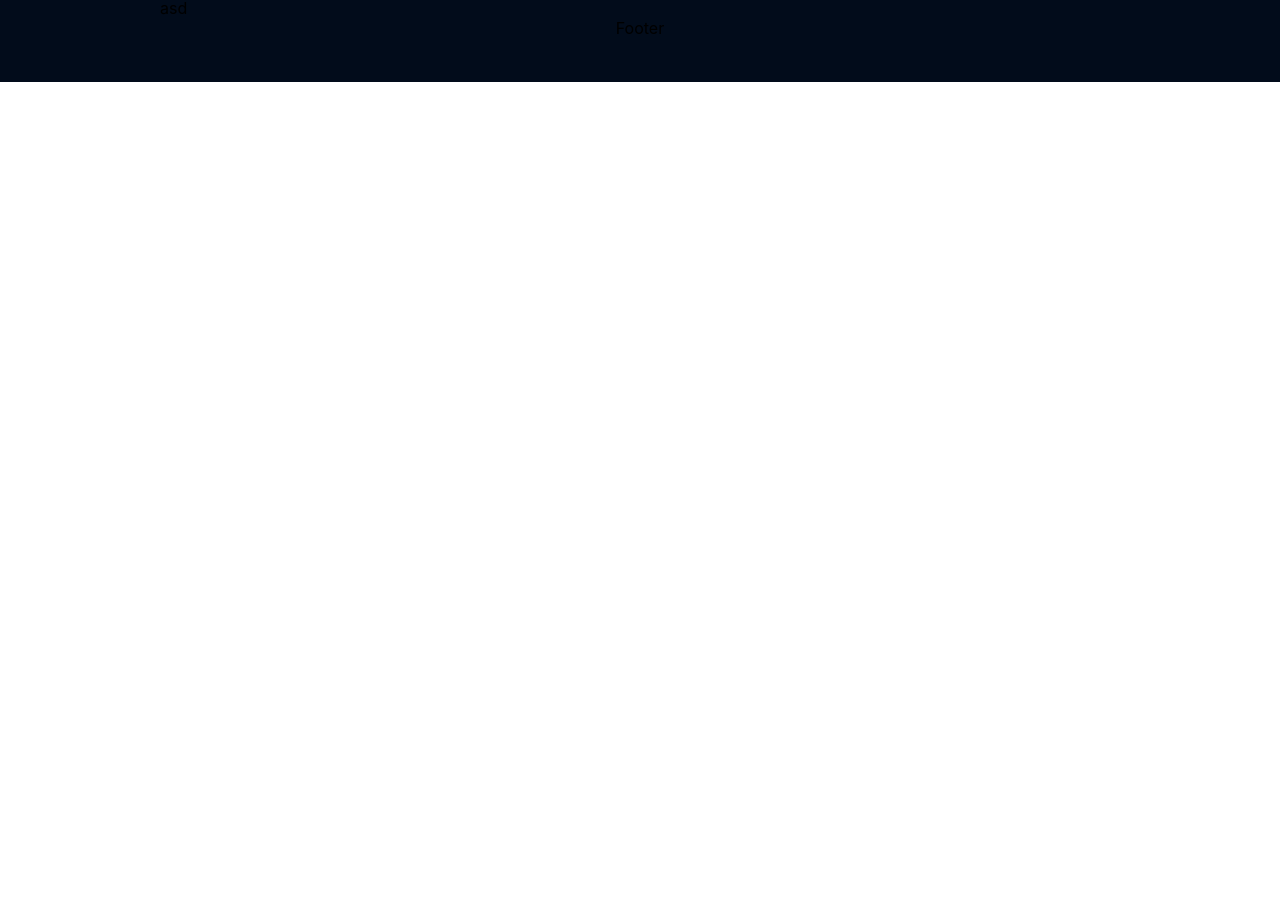
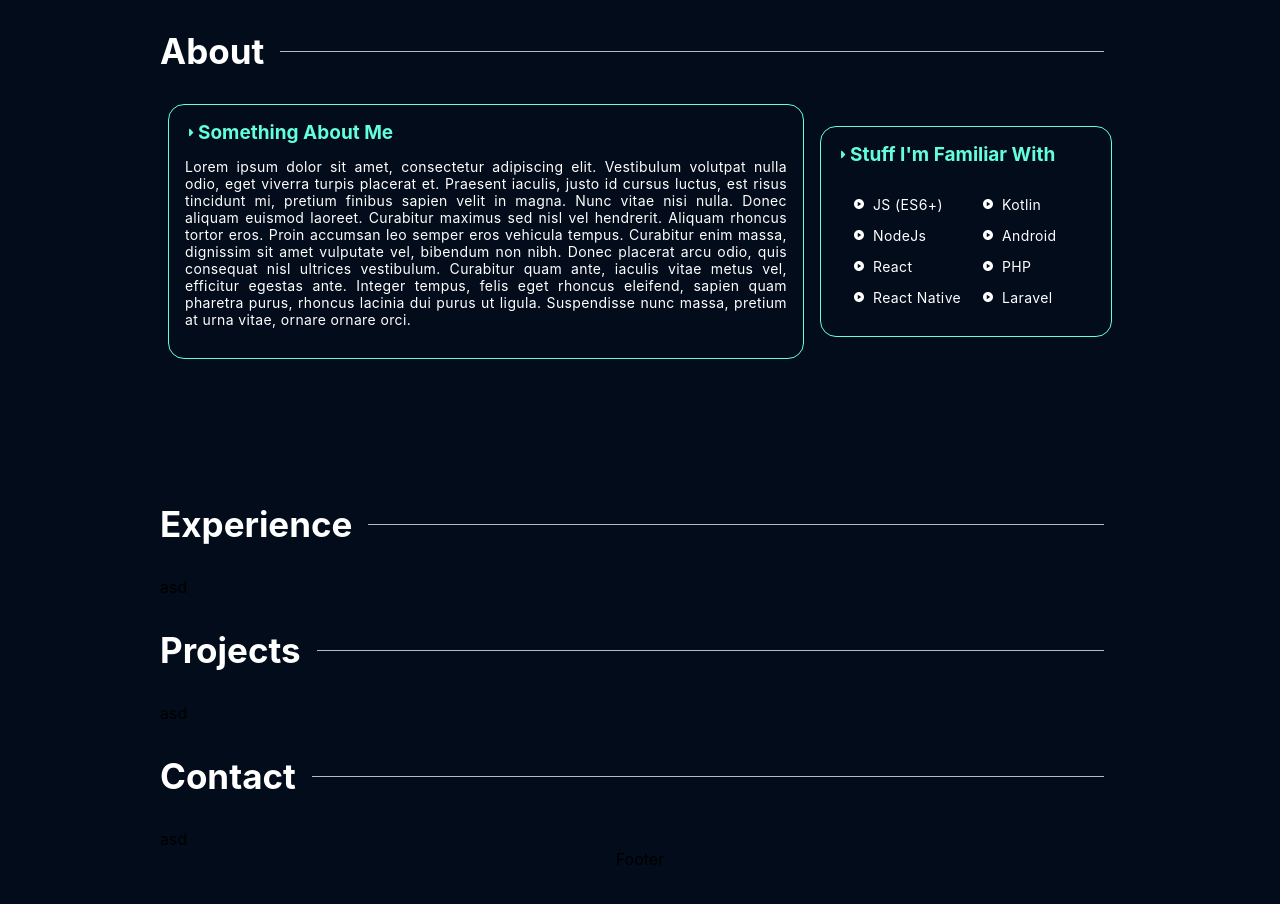
Before and after one commit to iampratik32/PersonalPortfolio, a React (Create React App) app: page / in a window 1280 px wide. Shown: the part 802-1706 px from the top of the page. Before the commit the page ends 884 px from the top, so only its background shows below. Built offline with nearby package versions, Linux system fonts and the light colour scheme; a web font is replaced by a local one.

Commit message:
About Designed

```diff
--- a/src/App.js
+++ b/src/App.js
@@ -1,28 +1,40 @@
-import { useState } from "react";
+import { useState, useRef } from "react";
 import { BannerContainer, Content, Main } from "./assets/styles";
+import About from "./components/About";
 import Banner from "./components/Banner";
+import Contact from "./components/Contact";
+import Experience from "./components/Experience";
 // import Container from "./components/Container";
 import Footer from "./components/Footer";
 import Header from "./components/Header";
+import Project from "./components/Project";
 import Sidebar from "./components/Sidebar";
 
 function App() {
 
   const [menuWidth, setMenuWidth] = useState('0px')
+  const aRef = useRef(null)
+  const eRef = useRef(null)
+  const pRef = useRef(null)
+  const cRef = useRef(null)
+  const allRefs = [aRef, eRef, pRef, cRef]
 
   const closeMenu = () => menuWidth !== '0px' ? setMenuWidth('0px') : undefined
 
   return (
     <Main menu={menuWidth !== '0px' ? true : false} onClick={closeMenu}>
-      <Header setMenuWidth={setMenuWidth} menuWidth={menuWidth} />
+      <Header allRefs={allRefs} setMenuWidth={setMenuWidth} menuWidth={menuWidth} />
       <BannerContainer>
         <Sidebar />
         <Content>
-          <Banner />
+          <Banner aRef={aRef} />
         </Content>
       </BannerContainer>
       <Content>
-        asd
+        <About aRef={aRef} />
+        <Experience eRef={eRef} />
+        <Project pRef={pRef} />
+        <Contact cRef={cRef} />
       </Content>
       <Footer />
     </Main>
--- a/src/assets/styles.js
+++ b/src/assets/styles.js
@@ -53,6 +53,7 @@ exports.HeaderMain = styled.div`
 
 exports.HeaderItem = styled.a`
     padding-left: 1rem;
+    cursor: pointer;
     padding-right: 1rem;
     color: ${colors.white};
     font-size: 16px;
@@ -84,6 +85,7 @@ exports.MenuSidebar = styled.div`
 
 exports.MenuSidebarItem = styled.a`
     padding: 20px;
+    cursor: pointer;
     width: 100%;
     font-family: 'Sedgwick Ave', cursive;
     text-decoration: none;
@@ -129,7 +131,9 @@ exports.VSpacer = styled.div`
 `
 
 exports.ParText = styled.p`
-    letter-spacing: 0.05cm;
+    text-align: justify;
+    text-justify: inter-word;
+    letter-spacing: ${props => props.spacing ? props.spacing : '0.05cm'};
     font-size: ${props => props.size ? props.size : '14px'};
     color: ${props => props.color ? props.color : colors.textColor};
 `
@@ -215,3 +219,60 @@ exports.Button = styled.span`
     padding-right: 1.5rem;
     color: ${colors.textColor};
 `
+
+exports.MainContainer = styled.div`
+    display: flex;
+    flex-direction: column;
+`
+
+exports.HLine = styled.div`
+    width: ${p => p.width ? p.width : '87px'};
+    align-self: center;
+    margin-left: 1rem;
+    margin-right: 1rem;
+    border-top: 0.1px solid ${colors.lineColor};
+`
+
+exports.TitleWrapper = styled.div`
+    display: flex;
+    padding-top: 1rem;
+    flex-direction: row;
+`
+
+exports.ContainerTitle = styled.span`
+    font-size: clamp(20px, 7vw, 35px);
+    font-weight: bolder;
+    text-align: justify;
+    text-justify: inter-word;
+    color: ${colors.white};
+`
+
+exports.ContainerWrapper = styled.div`
+    display: flex;
+    align-self: center;
+    width: ${p => p.width};
+    margin-left: 0.5rem;
+    margin-right: 0.5rem;
+    padding: 1rem;
+    border-radius: 1rem;
+    border: 1px solid ${colors.textColor};
+    flex-direction: column;
+    @media(max-width: ${maxWidth}){
+        width: 90%;
+        margin-top: 0.5rem;
+        margin-bottom: 0.5rem;
+    }
+`
+
+exports.RowWrapper = styled.div`
+    display: flex;
+    flex-direction: row;
+    @media(max-width: ${maxWidth}){
+        flex-direction: ${p=> p.dont ? 'row' : 'column'};
+    }
+`
+exports.ListWrapper = styled.div`
+    width: 50%;
+    margin-top: 1rem;
+    padding-left: 1rem;
+`
--- /dev/null
+++ b/src/components/About.js
@@ -0,0 +1,48 @@
+import React from 'react'
+import { ContainerWrapper, HeaderText, ListWrapper, MainContainer, ParText, RowWrapper, VSpacer } from '../assets/styles'
+import { colors } from '../config/theme'
+import ContainerTitle from './ContainerTitle'
+import { FaCaretRight } from 'react-icons/fa'
+import ListItem from './ListItem'
+
+function About({ aRef }) {
+    return (
+        <MainContainer>
+            <ContainerTitle title={'About'} pRef={aRef} />
+            <RowWrapper>
+                <ContainerWrapper width={'70%'}>
+                    <HeaderText size={'19px'}>
+                        <FaCaretRight size={13} />
+                        Something About Me
+                    </HeaderText>
+                    <ParText spacing={'0.01cm'} color={colors.white}>
+                        Lorem ipsum dolor sit amet, consectetur adipiscing elit. Vestibulum volutpat nulla odio, eget viverra turpis placerat et. Praesent iaculis, justo id cursus luctus, est risus tincidunt mi, pretium finibus sapien velit in magna. Nunc vitae nisi nulla. Donec aliquam euismod laoreet. Curabitur maximus sed nisl vel hendrerit. Aliquam rhoncus tortor eros. Proin accumsan leo semper eros vehicula tempus. Curabitur enim massa, dignissim sit amet vulputate vel, bibendum non nibh. Donec placerat arcu odio, quis consequat nisl ultrices vestibulum. Curabitur quam ante, iaculis vitae metus vel, efficitur egestas ante. Integer tempus, felis eget rhoncus eleifend, sapien quam pharetra purus, rhoncus lacinia dui purus ut ligula. Suspendisse nunc massa, pretium at urna vitae, ornare ornare orci.
+                    </ParText>
+                </ContainerWrapper>
+                <ContainerWrapper width={'30%'}>
+                    <HeaderText size={'19px'}>
+                        <FaCaretRight size={13} />
+                        Stuff I'm Familiar With
+                    </HeaderText>
+                    <RowWrapper dont>
+                        <ListWrapper>
+                            <ListItem text={'JS (ES6+)'} />
+                            <ListItem text={'NodeJs'} />
+                            <ListItem text={'React'} />
+                            <ListItem text={'React Native'} />
+                        </ListWrapper>
+                        <ListWrapper>
+                            <ListItem text={'Kotlin'} />
+                            <ListItem text={'Android'} />
+                            <ListItem text={'PHP'} />
+                            <ListItem text={'Laravel'} />
+                        </ListWrapper>
+                    </RowWrapper>
+                </ContainerWrapper>
+            </RowWrapper>
+            <VSpacer height={'7rem'}/>
+        </MainContainer>
+    )
+}
+
+export default About
--- a/src/components/Banner.js
+++ b/src/components/Banner.js
@@ -2,7 +2,10 @@ import React from 'react';
 import { HeaderText, BannerWrapper, ParText, VSpacer, Button } from '../assets/styles';
 import { colors } from '../config/theme';
 
-function Banner() {
+function Banner({ aRef }) {
+
+  const scrollDown = () => aRef.current.scrollIntoView({ behavior: 'smooth', block: 'start' })
+
   return (
     <BannerWrapper>
       <ParText>Hello! It's me,</ParText>
@@ -11,9 +14,9 @@ function Banner() {
       <VSpacer height={'0.5rem'} />
       <HeaderText color={colors.white} size={'clamp(40px, 7vw, 55px)'}>Some Wity Line :)</HeaderText>
       <VSpacer height={'1.2rem'} />
-      <ParText>I'm a Full Stack Developer That Specalizes in Android & <br/>Web Development. Currently I'm working at Innovate Tech.</ParText>
+      <ParText>I'm a Full Stack Developer That Specalizes in Android & <br />Web Development. And Some Other Nonsense</ParText>
       <VSpacer height={'2rem'} />
-      <Button>Learn More</Button>
+      <Button onClick={scrollDown}>Learn More</Button>
       <VSpacer height={'0.5rem'} />
     </BannerWrapper>
   )
--- /dev/null
+++ b/src/components/Contact.js
@@ -0,0 +1,14 @@
+import React from 'react'
+import { MainContainer } from '../assets/styles'
+import ContainerTitle from './ContainerTitle'
+
+function Contact({cRef}) {
+    return (
+        <MainContainer>
+            <ContainerTitle title={'Contact'} pRef={cRef} />
+            asd
+        </MainContainer>
+    )
+}
+
+export default Contact
--- /dev/null
+++ b/src/components/ContainerTitle.js
@@ -0,0 +1,17 @@
+import React from 'react'
+import { ContainerTitle as CT, HLine, TitleWrapper, VSpacer } from '../assets/styles'
+
+function ContainerTitle({pRef, title}) {
+    return (
+        <>
+            <VSpacer height={'1rem'} />
+            <TitleWrapper ref={pRef}>
+                <CT>{title}</CT>
+                <HLine width={'100%'} />
+            </TitleWrapper>
+            <VSpacer height={'2rem'} />
+        </>
+    )
+}
+
+export default ContainerTitle
--- /dev/null
+++ b/src/components/Experience.js
@@ -0,0 +1,14 @@
+import React from 'react'
+import { MainContainer } from '../assets/styles'
+import ContainerTitle from './ContainerTitle'
+
+function Experience({ eRef }) {
+    return (
+        <MainContainer>
+            <ContainerTitle title={'Experience'} pRef={eRef} />
+            asd
+        </MainContainer>
+    )
+}
+
+export default Experience
--- a/src/components/Header.js
+++ b/src/components/Header.js
@@ -4,9 +4,9 @@ import { FaBars } from 'react-icons/fa'
 import { IoMdClose } from 'react-icons/io'
 import Avatar from '../assets/images/Avatar.jpg'
 
-function Header({ menuWidth, setMenuWidth }) {
-
+function Header({ menuWidth, setMenuWidth, allRefs }) {
   const toogleMenu = () => setMenuWidth(menuWidth === '0px' ? '50%' : '0px')
+  const scroll = i => allRefs[i].current.scrollIntoView({ behavior: 'smooth', block: 'start' })
 
   return (
     <HeaderDiv>
@@ -14,18 +14,20 @@ function Header({ menuWidth, setMenuWidth }) {
         <HeaderLogo><img alt='Logo' src={Avatar} width={50} height={50} /></HeaderLogo>
         <HeaderMain>
           <HeaderItem href='/'>Home</HeaderItem>
-          <HeaderItem href='#'>Experience</HeaderItem>
-          <HeaderItem href='#'>Work</HeaderItem>
-          <HeaderItem href='#'>Contact</HeaderItem>
+          <HeaderItem onClick={() => scroll(0)}>About</HeaderItem>
+          <HeaderItem onClick={() => scroll(1)}>Experience</HeaderItem>
+          <HeaderItem onClick={() => scroll(2)}>Projects</HeaderItem>
+          <HeaderItem onClick={() => scroll(3)}>Contact</HeaderItem>
           <HeaderMenu visible={menuWidth === '0px' ? true : false} onClick={toogleMenu}><FaBars color='#fff' size={22} /></HeaderMenu>
         </HeaderMain>
       </HeaderContent>
       <MenuSidebar width={menuWidth}>
         <MenuSideBarIcon visible={menuWidth !== '0px' ? true : false}><IoMdClose color='#fff' size={40} onClick={toogleMenu} /></MenuSideBarIcon>
         <MenuSidebarItem href='/'>Home</MenuSidebarItem>
-        <MenuSidebarItem href='#'>Experience</MenuSidebarItem>
-        <MenuSidebarItem href='#'>Work</MenuSidebarItem>
-        <MenuSidebarItem href='#'>Contact</MenuSidebarItem>
+        <MenuSidebarItem onClick={() => scroll(0)}>About</MenuSidebarItem>
+        <MenuSidebarItem onClick={() => scroll(1)}>Experience</MenuSidebarItem>
+        <MenuSidebarItem onClick={() => scroll(2)}>Projects</MenuSidebarItem>
+        <MenuSidebarItem onClick={() => scroll(3)}>Contact</MenuSidebarItem>
       </MenuSidebar>
     </HeaderDiv>
   );
--- /dev/null
+++ b/src/components/ListItem.js
@@ -0,0 +1,15 @@
+import React from 'react'
+import { MdPlayCircle } from 'react-icons/md'
+import { ParText } from '../assets/styles'
+import { colors } from '../config/theme'
+
+function ListItem({ text }) {
+    return (
+        <ParText spacing={'0.01cm'} color={colors.white}>
+            <MdPlayCircle size={12} style={{ marginRight: '0.5rem' }} />
+            {text}
+        </ParText>
+    )
+}
+
+export default ListItem
--- /dev/null
+++ b/src/components/Project.js
@@ -0,0 +1,14 @@
+import React from 'react'
+import { MainContainer } from '../assets/styles'
+import ContainerTitle from './ContainerTitle'
+
+function Project({ pRef }) {
+    return (
+        <MainContainer>
+            <ContainerTitle title={'Projects'} pRef={pRef} />
+            asd
+        </MainContainer>
+    )
+}
+
+export default Project
--- a/src/config/theme.js
+++ b/src/config/theme.js
@@ -8,4 +8,5 @@ export const colors = {
     containerColor: '#020c1b',
     bannerGradient: 'linear-gradient(#0a192f,#020c1b)',
     textColor: '#64ffda',
+    lineColor: '#b0bec5'
 }
```
Also changed, not shown: src/components/Container.js (deleted, +0 -8 lines).
